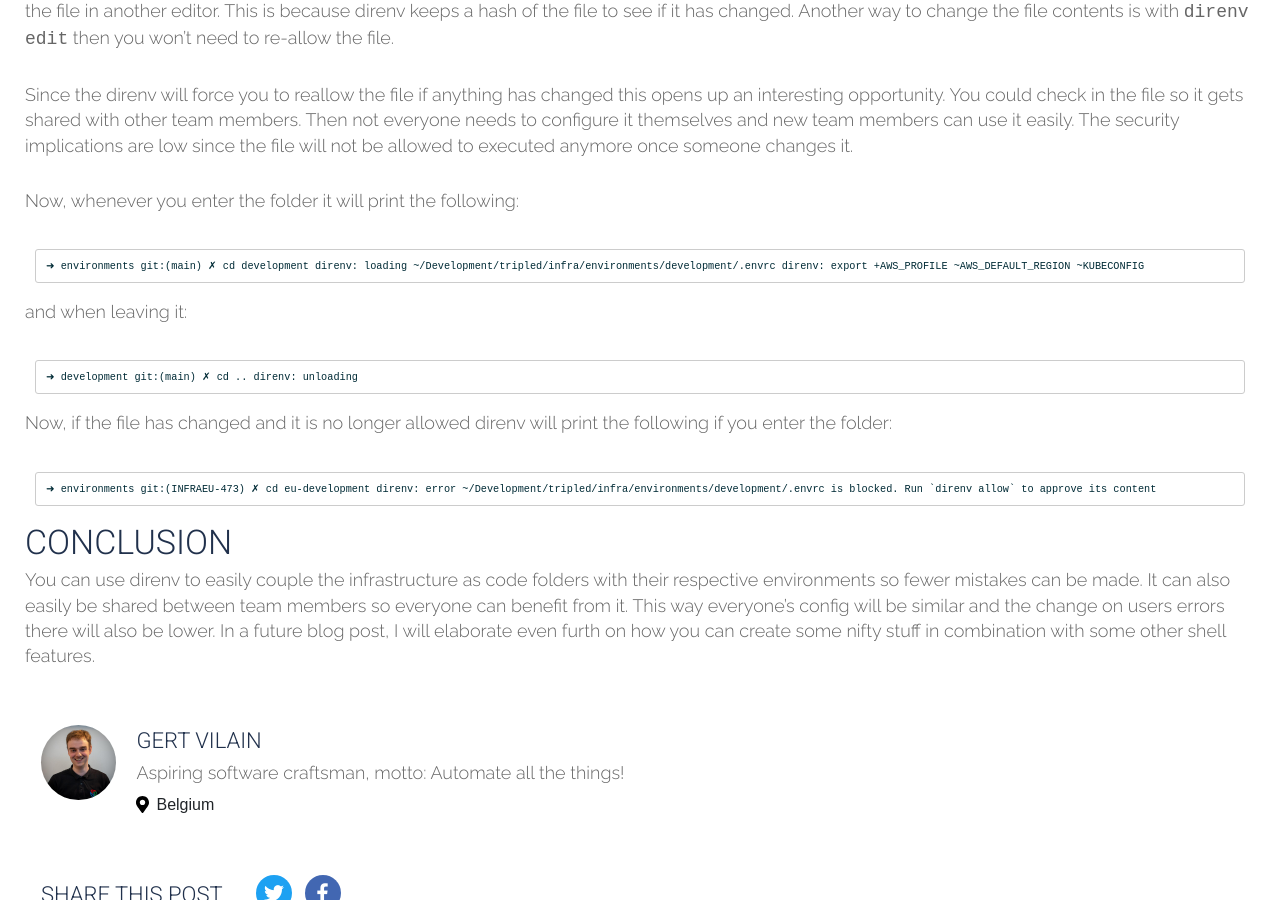
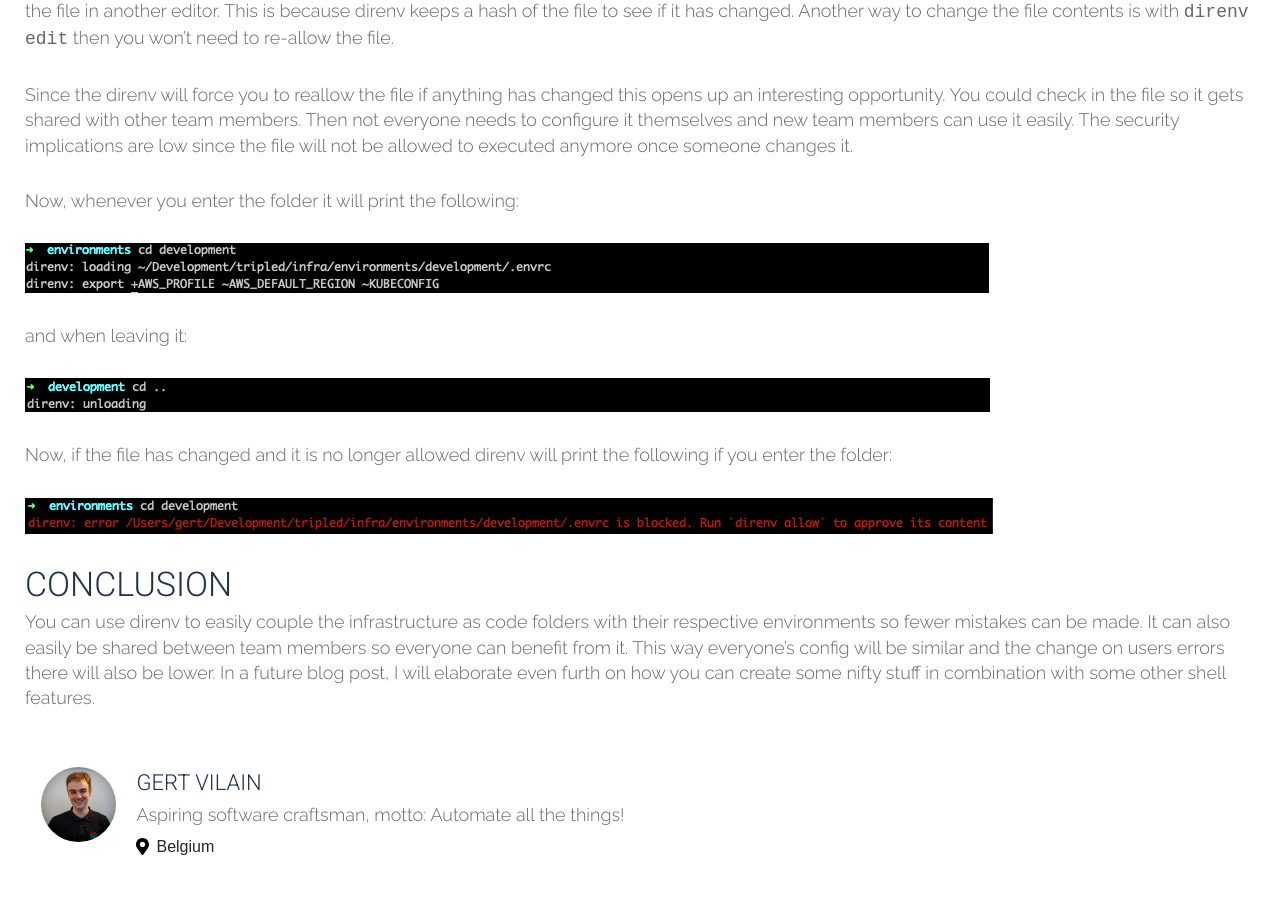
Before and after one commit to tripledio/tripledio.github.io, a Jekyll site: the page built from _posts/2021-01-22-working-with-different-envs.md, in a window 1280 px wide and 900 px high, scrolled down 2043 px. Built offline with Jekyll 4.4.1, drawn with Linux system fonts in a browser that asks for light colours; comment, search, counter and statistics services are not loaded; some of the changed text lies outside the part shown.

Commit message:
Images and short intro change

````diff
--- a/_posts/2021-01-22-working-with-different-envs.md
+++ b/_posts/2021-01-22-working-with-different-envs.md
@@ -59,25 +59,15 @@
 
 Now, whenever you enter the folder it will print the following:
 
-```console
-➜  environments git:(main) ✗ cd development
-direnv: loading ~/Development/tripled/infra/environments/development/.envrc
-direnv: export +AWS_PROFILE ~AWS_DEFAULT_REGION ~KUBECONFIG
-```
+![entering folder](/img/posts/environments/entering.png)
 
 and when leaving it:
 
-```console
-➜  development git:(main) ✗ cd ..
-direnv: unloading
-```
+![leaving folder](/img/posts/environments/leaving.png)
 
 Now, if the file has changed and it is no longer allowed direnv will print the following if you enter the folder:
 
-```console
-➜  environments git:(INFRAEU-473) ✗ cd eu-development
-direnv: error ~/Development/tripled/infra/environments/development/.envrc is blocked. Run `direnv allow` to approve its content
-```
+![blocked](/img/posts/environments/blocked.png)
 ## Conclusion
 
 You can use direnv to easily couple the infrastructure as code folders with their respective environments so fewer mistakes can be made. It can also easily be shared between team members so everyone can benefit from it.
````
Also changed, not shown: other parts of _posts/2021-01-22-working-with-different-envs.md (+1 -1 lines), img/posts/environments/blocked.png (added), img/posts/environments/entering.png (added), img/posts/environments/leaving.png (added).
